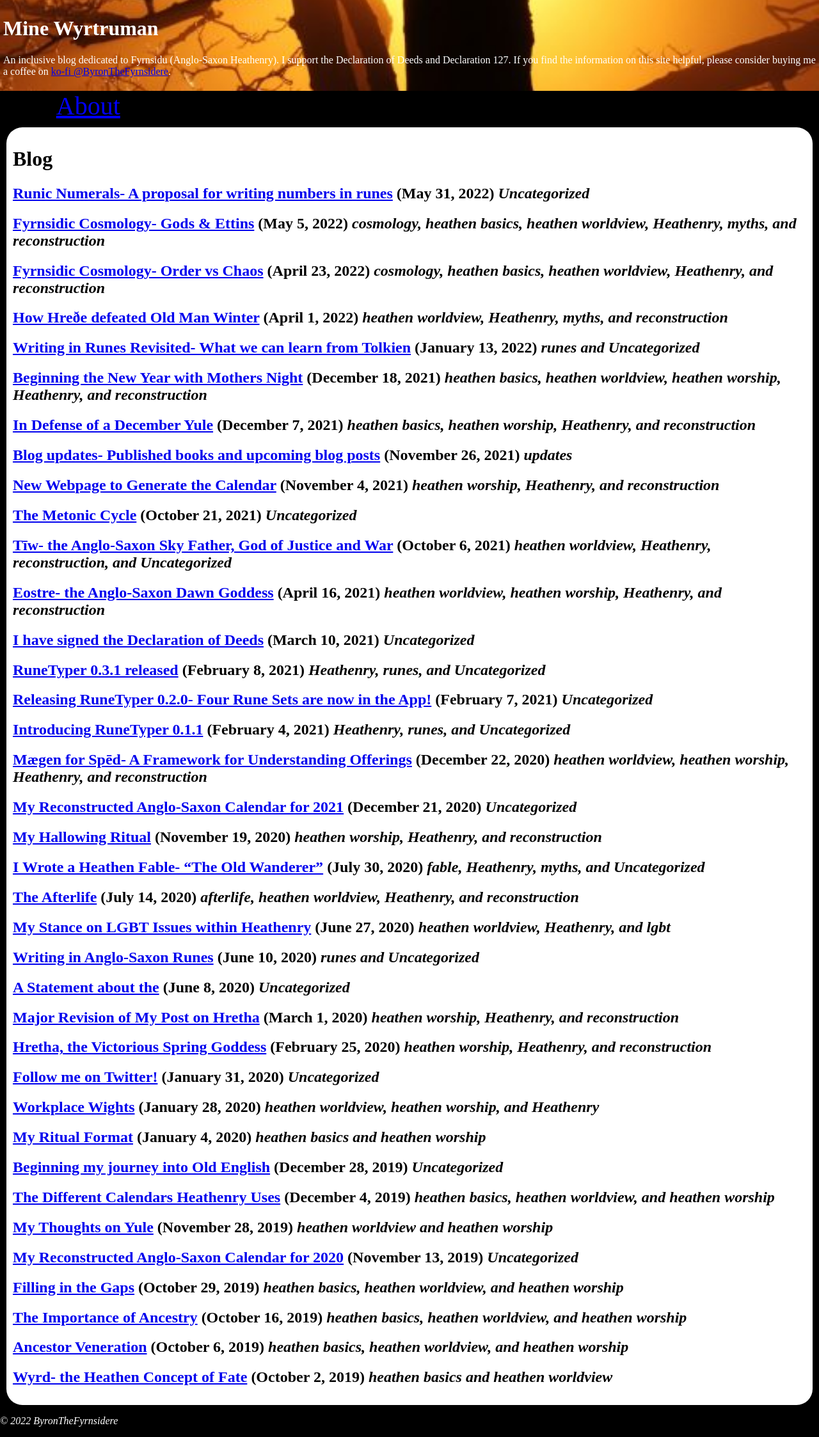
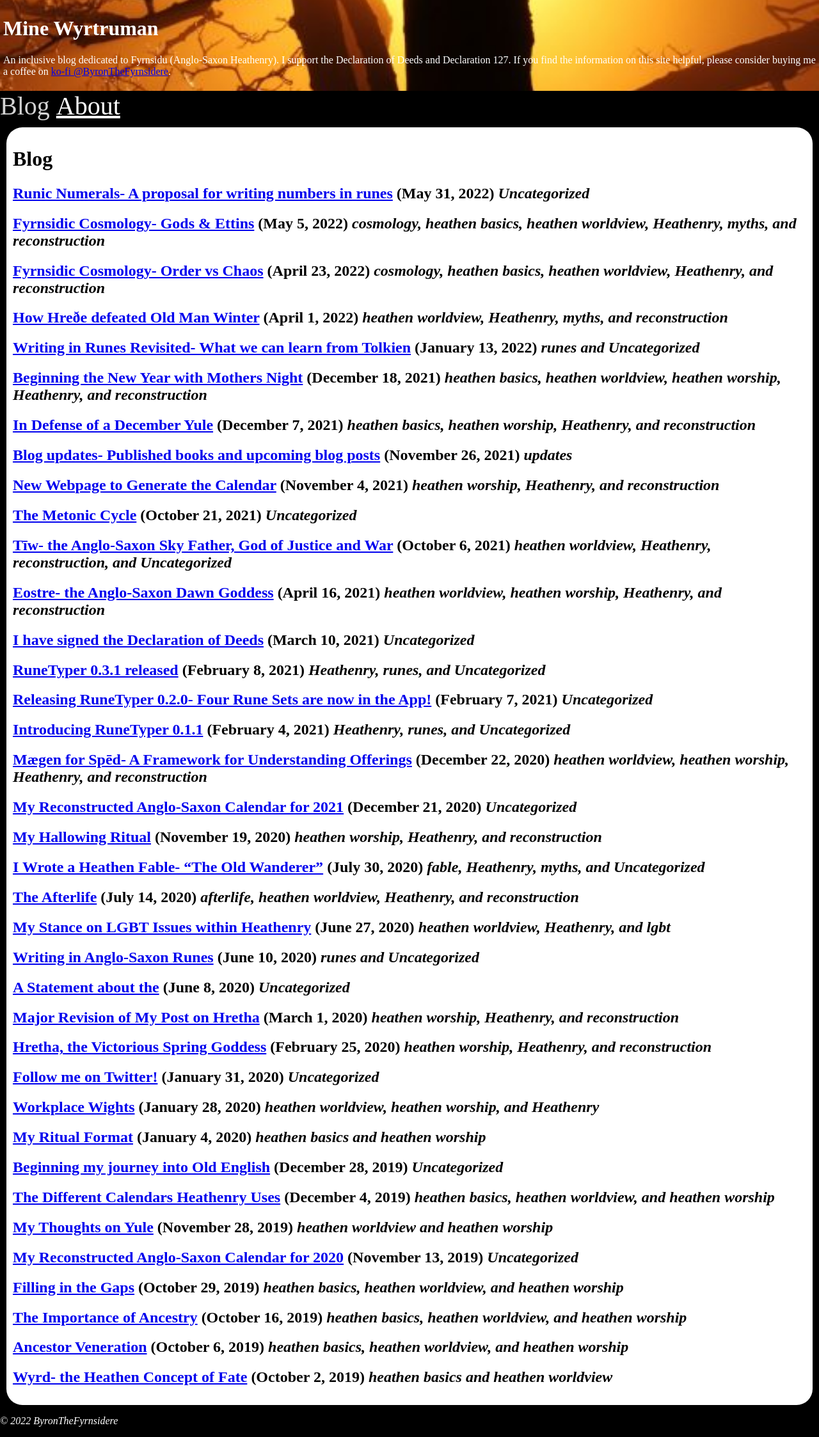
Before and after one commit to byronpendason/byronpendason.github.io, a Jekyll site: the page built from index.md, in a window 1280 px wide. Shown: the whole page at 64% size. Built offline with Jekyll 4.4.1, drawn with Linux system fonts in a browser that asks for light colours; our own code applies the rules of GitHub Pages for plain Markdown files.

Commit message:
Update default.html

```diff
--- a/_layouts/default.html
+++ b/_layouts/default.html
@@ -37,14 +37,14 @@
       }
       nav ul li a {
         text-decoration: underline;
-        color: blue;
+        color: white;
       }
       nav ul li a:hover {
         text-decoration: underline;
       }
       .active {
         text-decoration: none;
-        color: black;
+        color: lightgrey;
       }
       #content {
         margin: 10px;
```
